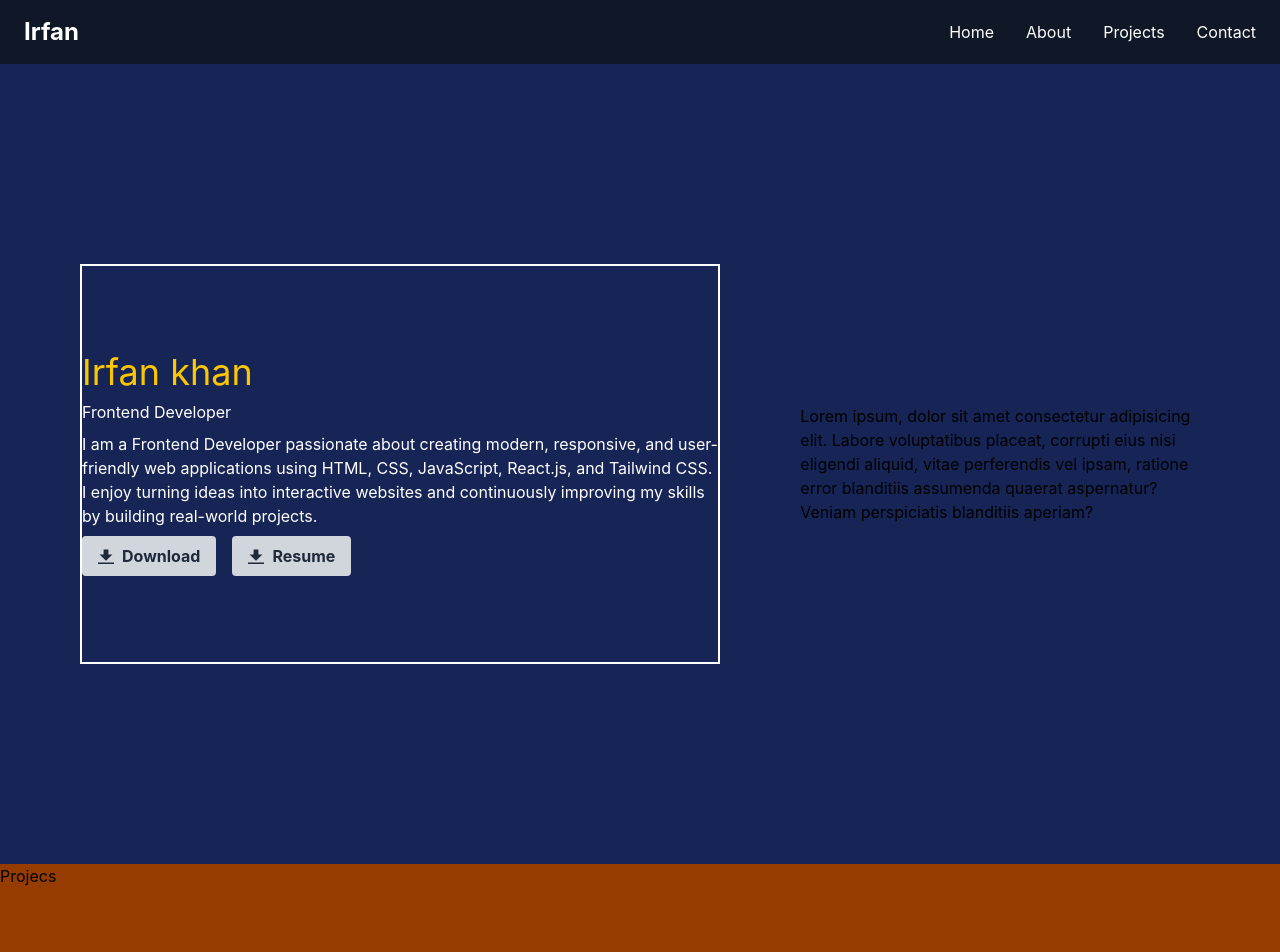
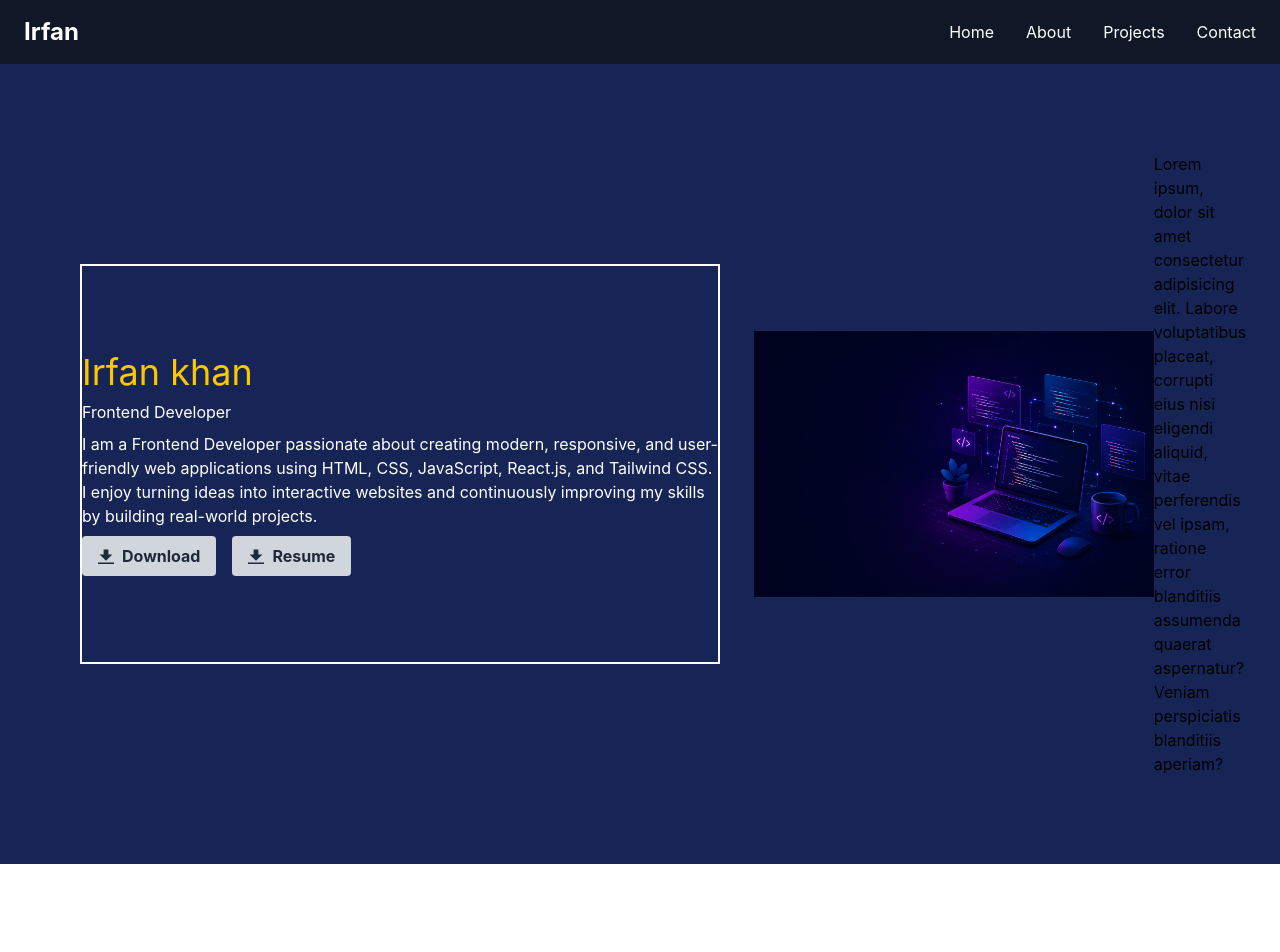
Before and after one commit to DevIrfankhan/Portfolio, a React app: page / in a window 1280 px wide. Shown: the top 952 px of the page. Built offline with nearby package versions, Linux system fonts and the light colour scheme; the HTML template or start-up script is replaced by a standard one.

Commit message:
Upload img

```diff
--- a/src/App.jsx
+++ b/src/App.jsx
@@ -9,7 +9,7 @@ function App() {
       <Navbar />
       {/* <NewNav /> */}
       <Hero />
-      <Project/>
+      {/* <Project/> */}
 
 
       <div className="h-screen flex justify-center items-center text-4xl">
--- a/src/components/Hero.jsx
+++ b/src/components/Hero.jsx
@@ -1,5 +1,5 @@
 // import React from 'react'
-
+import heroImg from '../Img/hero.png'
 const Hero = () => {
     let list = {
         name: "Irfan khan",
@@ -27,6 +27,7 @@ const Hero = () => {
 
           </div>
           <div className="img flex items-center justify-center w-[500px] h-[60vh] ">
+              <img src={heroImg} alt="" />
               Lorem ipsum, dolor sit amet consectetur adipisicing elit. Labore voluptatibus placeat, corrupti eius nisi eligendi aliquid, vitae perferendis vel ipsam, ratione error blanditiis assumenda quaerat aspernatur? Veniam perspiciatis blanditiis aperiam?
 
           </div>
```
Also changed, not shown: src/Img/hero.png (added).
